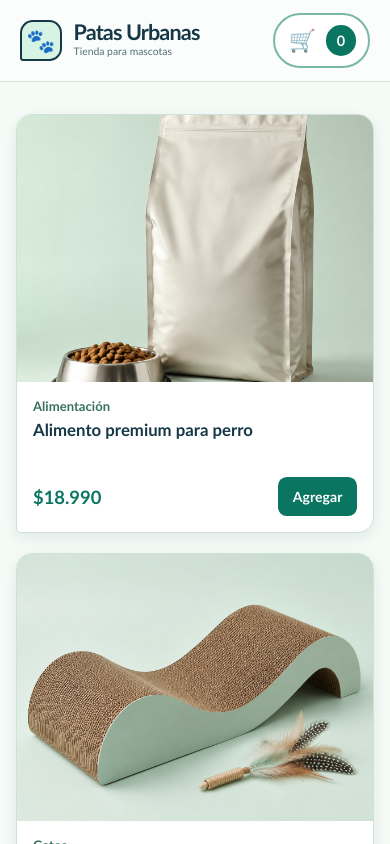
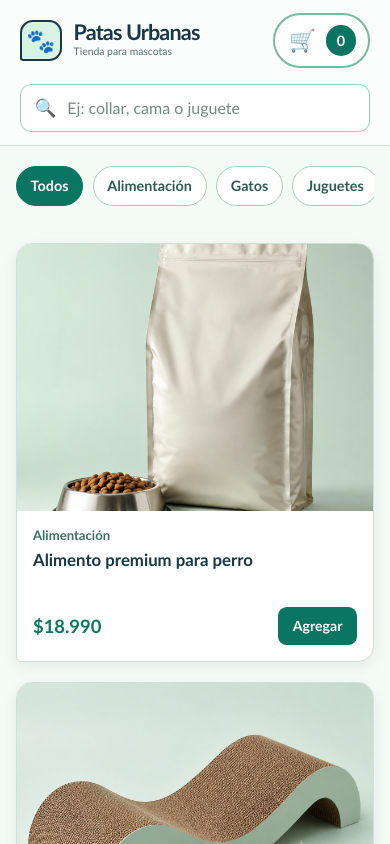
Before and after one commit to SSAA96/patas-urbanas, a React (Vite) app: page / in a window 390 px wide. Shown: the top 844 px of the page. Built offline with nearby package versions, Linux system fonts and the light colour scheme.

Commit message:
feat: se integra buscador en header y se filtra catálogo por categorías y se agrega búsqueda nombre y categoría, tabs de filtrado, estado vacío para resultados y diseño adaptable del encabezado

```diff
--- a/src/App.tsx
+++ b/src/App.tsx
@@ -1,11 +1,25 @@
 import { useState } from 'react'
 import Header from './components/Header/Header'
 import Footer from './components/Footer/Footer'
+import CategoryTabs from './components/CategoryTabs/CategoryTabs'
 import ProductList from './components/ProductList/ProductList'
-import type { Product } from './data/products'
+import { products as productData, type Product } from './data/products'
 
 function App() {
   const [cart, setCart] = useState<Product[]>([])
+  const [searchTerm, setSearchTerm] = useState('')
+  const [selectedCategory, setSelectedCategory] = useState('Todos')
+
+  const categories = ['Todos', ...new Set(productData.map((product) => product.category))]
+  const normalizedSearchTerm = searchTerm.trim().toLocaleLowerCase('es-CL')
+  const filteredProducts = productData.filter((product) => {
+    const matchesCategory = selectedCategory === 'Todos' || product.category === selectedCategory
+    const matchesSearch =
+      product.name.toLocaleLowerCase('es-CL').includes(normalizedSearchTerm) ||
+      product.category.toLocaleLowerCase('es-CL').includes(normalizedSearchTerm)
+
+    return matchesCategory && matchesSearch
+  })
 
   function handleAddToCart(product: Product) {
     setCart((currentCart) => [...currentCart, product])
@@ -13,9 +27,22 @@ function App() {
 
   return (
     <div className="app">
-      <Header cartCount={cart.length} />
+      <Header
+        cartCount={cart.length}
+        searchTerm={searchTerm}
+        onSearchChange={setSearchTerm}
+      />
       <main className="app__content">
-        <ProductList onAddToCart={handleAddToCart} />
+        <section className="app__catalog" aria-label="Catálogo de productos">
+          <div className="app__filters">
+            <CategoryTabs
+              categories={categories}
+              selectedCategory={selectedCategory}
+              onSelect={setSelectedCategory}
+            />
+          </div>
+          <ProductList products={filteredProducts} onAddToCart={handleAddToCart} />
+        </section>
       </main>
       <Footer />
     </div>
--- a/src/components/Header/Header.css
+++ b/src/components/Header/Header.css
@@ -88,6 +88,12 @@
   font-size: 0.9rem;
 }
 
+.site-header__search {
+  flex: 1;
+  min-width: 12rem;
+  max-width: 34rem;
+}
+
 @media (max-width: 420px) {
   .site-header {
     padding-block: 0.8rem;
@@ -106,3 +112,15 @@
     display: none;
   }
 }
+
+@media (max-width: 760px) {
+  .site-header {
+    flex-wrap: wrap;
+  }
+
+  .site-header__search {
+    order: 3;
+    flex-basis: 100%;
+    max-width: none;
+  }
+}
--- a/src/components/Header/Header.tsx
+++ b/src/components/Header/Header.tsx
@@ -1,10 +1,13 @@
 import './Header.css'
+import SearchBar from '../SearchBar/SearchBar'
 
 type HeaderProps = {
   cartCount: number
+  searchTerm: string
+  onSearchChange: (value: string) => void
 }
 
-function Header({ cartCount }: HeaderProps) {
+function Header({ cartCount, searchTerm, onSearchChange }: HeaderProps) {
   return (
     <header className="site-header">
       <a className="site-header__brand" href="/" aria-label="Ir al inicio de Patas Urbanas">
@@ -16,6 +19,9 @@ function Header({ cartCount }: HeaderProps) {
           <span className="site-header__tagline">Tienda para mascotas</span>
         </span>
       </a>
+      <div className="site-header__search">
+        <SearchBar value={searchTerm} onChange={onSearchChange} compact />
+      </div>
       <div className="site-header__cart" aria-label={`${cartCount} productos en el carrito`}>
         <span aria-hidden="true">🛒</span>
         <span className="site-header__cart-label">Carrito</span>
--- a/src/components/ProductList/ProductList.css
+++ b/src/components/ProductList/ProductList.css
@@ -7,6 +7,17 @@
   padding: 2rem 0;
 }
 
+.product-list__empty {
+  width: min(100% - 2.5rem, 72rem);
+  margin: 2rem auto;
+  padding: 1.25rem;
+  border: 1px solid #cde2d7;
+  border-radius: 0.7rem;
+  background: #ffffff;
+  color: #315a50;
+  text-align: center;
+}
+
 @media (max-width: 520px) {
   .product-list {
     width: min(100% - 2rem, 72rem);
--- a/src/components/ProductList/ProductList.tsx
+++ b/src/components/ProductList/ProductList.tsx
@@ -8,6 +8,10 @@ type ProductListProps = {
 }
 
 function ProductList({ products = productData, onAddToCart }: ProductListProps) {
+  if (products.length === 0) {
+    return <p className="product-list__empty">No encontramos productos con esos filtros.</p>
+  }
+
   return (
     <section className="product-list" aria-label="Productos disponibles">
       {products.map((product) => (
--- a/src/components/SearchBar/SearchBar.css
+++ b/src/components/SearchBar/SearchBar.css
@@ -8,6 +8,15 @@
   color: #163846;
   font-size: 0.95rem;
   font-weight: 700;
+}
+
+.search-bar--compact .search-bar__label {
+  position: absolute;
+  width: 1px;
+  height: 1px;
+  overflow: hidden;
+  clip: rect(0 0 0 0);
+  white-space: nowrap;
 }
 
 .search-bar__field {
--- a/src/components/SearchBar/SearchBar.tsx
+++ b/src/components/SearchBar/SearchBar.tsx
@@ -3,11 +3,12 @@ import './SearchBar.css'
 type SearchBarProps = {
   value: string
   onChange: (value: string) => void
+  compact?: boolean
 }
 
-function SearchBar({ value, onChange }: SearchBarProps) {
+function SearchBar({ value, onChange, compact = false }: SearchBarProps) {
   return (
-    <div className="search-bar" role="search">
+    <div className={`search-bar ${compact ? 'search-bar--compact' : ''}`} role="search">
       <label className="search-bar__label" htmlFor="product-search">
         Buscar productos
       </label>
--- a/src/index.css
+++ b/src/index.css
@@ -31,3 +31,22 @@ body {
 .app__content {
   flex: 1;
 }
+
+.app__catalog {
+  padding: 2rem 0;
+}
+
+.app__filters {
+  width: min(100% - 2.5rem, 72rem);
+  margin: 0 auto;
+}
+
+@media (max-width: 520px) {
+  .app__catalog {
+    padding-block: 1.25rem;
+  }
+
+  .app__filters {
+    width: min(100% - 2rem, 72rem);
+  }
+}
```
